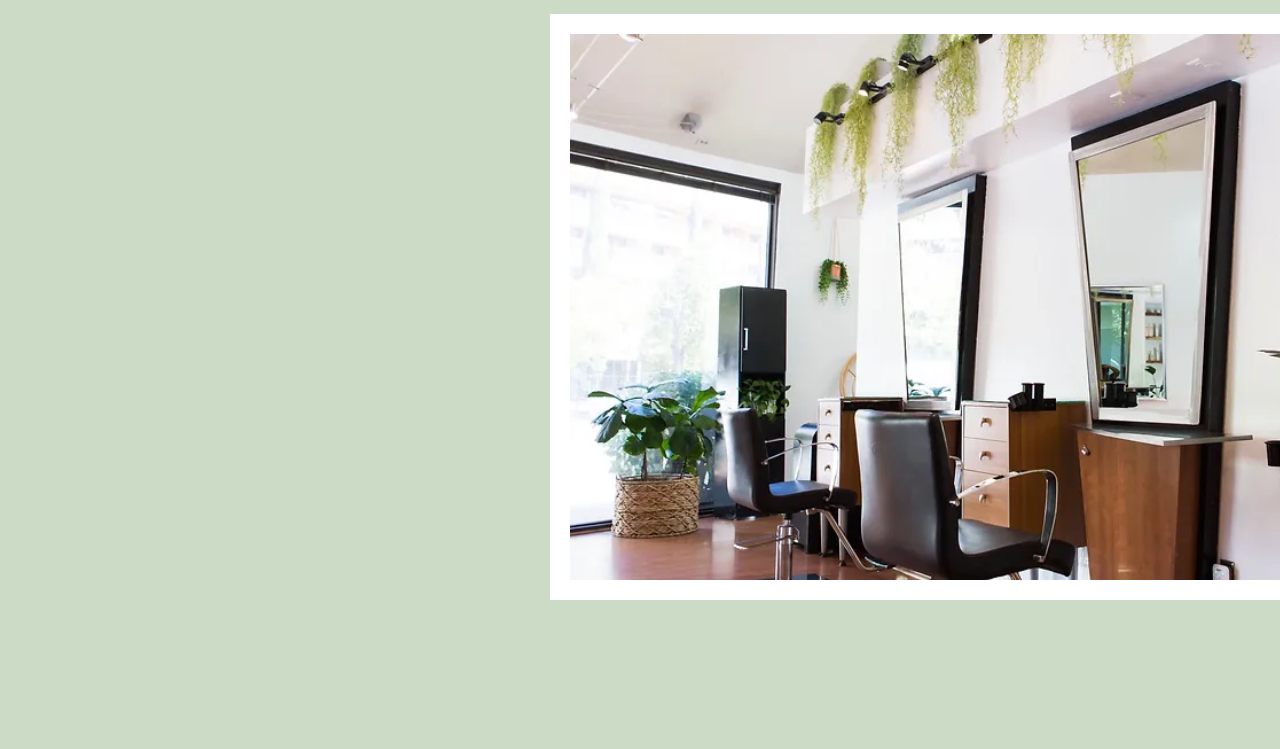
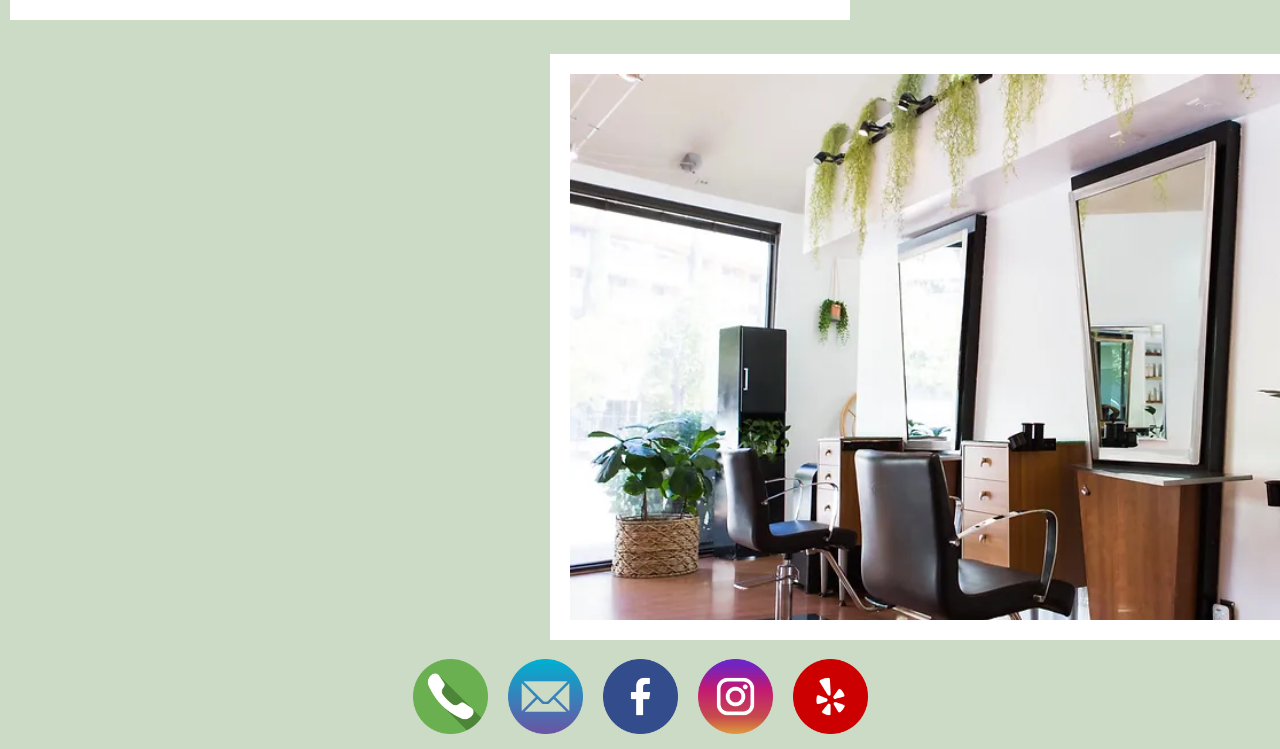
Before and after one commit to Jeon-Niroumand/jade-and-co, a plain HTML site: page index.html in a window 1280 px wide. Shown: the part 934-1683 px from the top of the page. Before the commit the page ends 1538 px from the top, so only its background shows below. Drawn offline with Linux system fonts and the light colour scheme.

Commit message:
added some icons and styled the flexbox for tablets and phons

```diff
--- a/css/style.css
+++ b/css/style.css
@@ -9,14 +9,15 @@ body{
 .header {
     display: flex;
     margin: none;
-    justify-content: center;
 }
 .header img{
     width: 400px;
+    margin: auto;
+    border: 5px solid white;
+    margin-block: 15px;
 }
 
 .hero{
-    flex-direction: column;
     gap: 20px;
 }
 
@@ -24,7 +25,7 @@ body{
     width: 800px;
     background-color: white;
     padding: 20px;
-    margin-left: 2%;
+    margin-left: 10px;
     margin-bottom: 15px;
 }
 
@@ -33,5 +34,20 @@ body{
     background-color: white;
     padding: 20px;
     margin-left: 43%;
+    margin-right: 10px;
     margin-top: 15px;
 }
+
+.footer{
+    align-self: center;
+    margin: 15px;
+}
+
+.footer .socials{
+    display: flex;
+    gap: 20px;
+}
+
+.socials img{
+    width: 75px;
+}
--- a/index.html
+++ b/index.html
@@ -1,5 +1,6 @@
 <!DOCTYPE html>
 <html lang = en>
+
     <head>
         <title>HOME | Jade & Co</title>
         <meta charset="UTF-8">
@@ -9,8 +10,19 @@
     <div class="header">
         <img src="./img/logo.png" alt="Jade & Co Logo">
     </div>
+
     <div class="hero">
         <img class="img1" src="./img/salon1.webp" alt="Jade Salon looking clean with fresh chairs">
         <img class="img2" src="./img/salon2.webp" alt="Jade Salon with bright styling stations">
     </div>
+
+    <div class="footer">
+        <div class="socials">
+            <img class="phone" src="./img/phone.png" alt="Click this icon for phone number">
+            <img class="email" src="./img/email.png" alt="Click this icon for email">
+            <img class="facebook" src="./img/facebook.png" alt="Click this icon for FaceBook">
+            <img class="instagram" src="./img/instagram.png" alt="Click this icon for Instagram">
+            <img class="yelp" src="./img/yelp.png" alt="Click this icon for Yelp">
+        </div>
+    </div>
 </html>
```
Also changed, not shown: img/email.png (added), img/facebook.png (added), img/instagram.png (added), img/phone.png (added), img/yelp.png (added), 1 other file.
